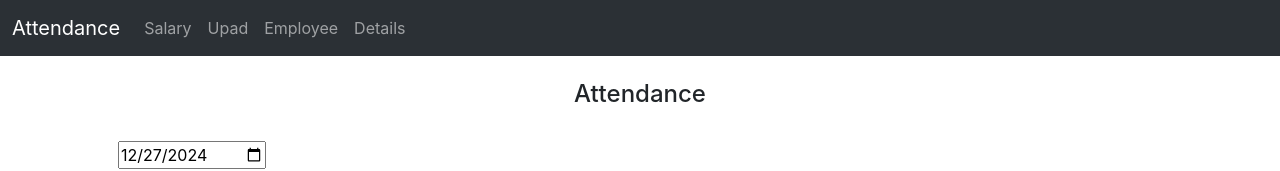
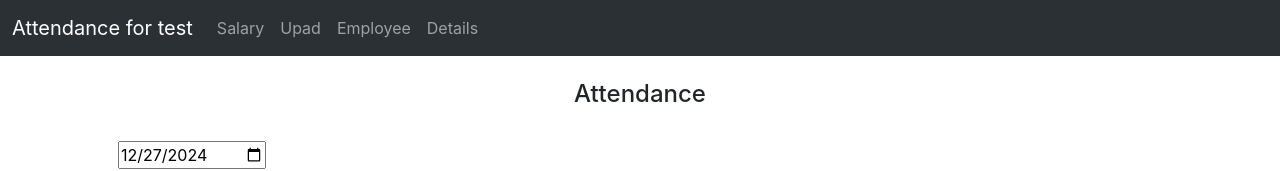
Before and after one commit to Savan-It/Attendance-Portal-Client, a React (Create React App) app: page / in a window 1280 px wide. Shown: the top 171 px of the page. Built offline with nearby package versions, Linux system fonts and the light colour scheme; no server answers.

Commit message:
for auto deploy test

```diff
--- a/src/Components/Header.jsx
+++ b/src/Components/Header.jsx
@@ -6,7 +6,7 @@ function Header() {
         <>
             <nav class="navbar navbar-expand-lg bg-body-tertiary" data-bs-theme="dark">
                 <div class="container-fluid">
-                    <Link className="navbar-brand" to="/">Attendance</Link>
+                    <Link className="navbar-brand" to="/">Attendance for test</Link>
                     <button class="navbar-toggler" type="button" data-bs-toggle="collapse" data-bs-target="#navbarNavDropdown" aria-controls="navbarNavDropdown" aria-expanded="false" aria-label="Toggle navigation">
                         <span class="navbar-toggler-icon"></span>
                     </button>
```
